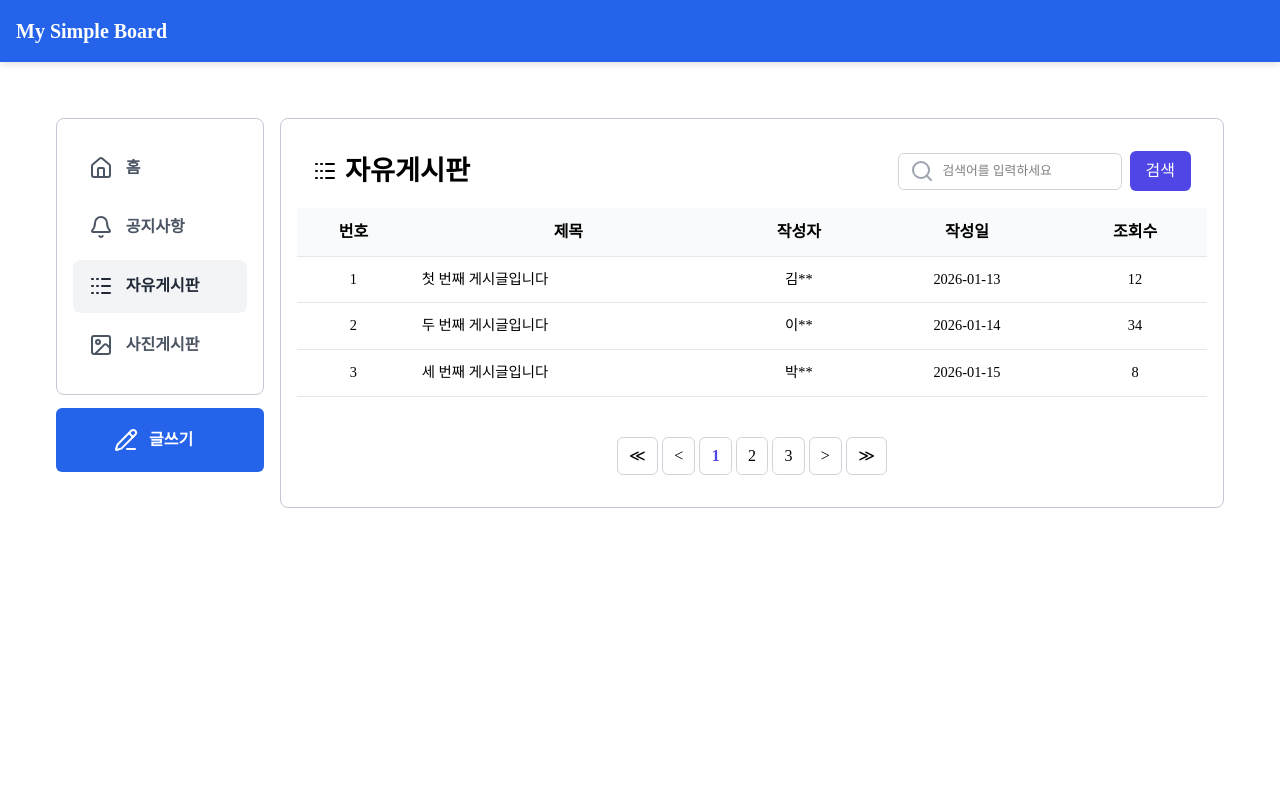
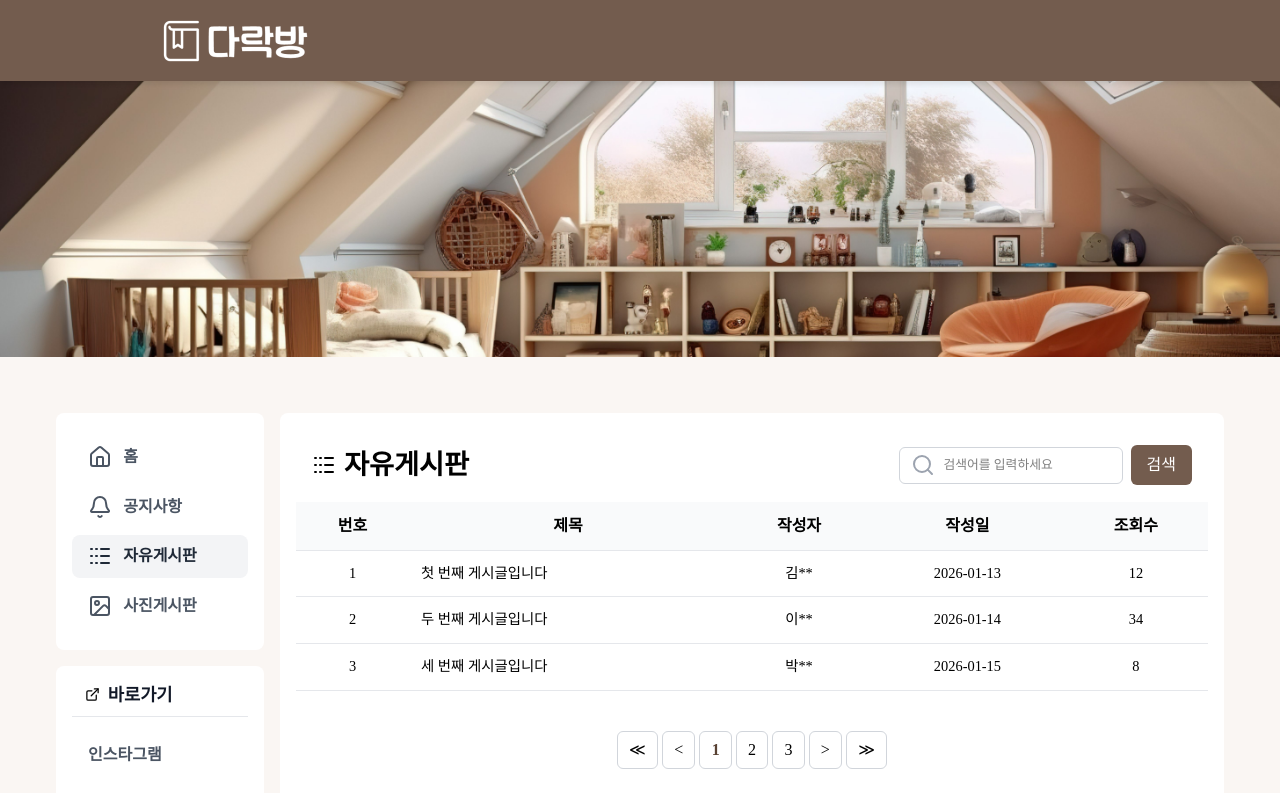
Before and after one commit to soohyun111/simple-board, a React (Vite) app: page / in a window 1280 px wide. Shown: the top 793 px of the page. Built offline with nearby package versions, Linux system fonts and the light colour scheme.

Commit message:
complete board UI structure
로고, 배너 등 이미지 추가와 배경 색을 변경하는 등 전체적인 UI 구조를 마무리하였습니다.

```diff
--- a/src/App.tsx
+++ b/src/App.tsx
@@ -1,3 +1,4 @@
+import Banner from "./components/Banner";
 import Header from "./components/Header";
 import Sidebar from "./components/Sidebar";
 import Footer from "./components/Footer";
@@ -9,6 +10,7 @@ export default function App() {
   return (
     <div className="app">
       <Header />
+      <Banner />
 
       <div className="app-body">
         <Sidebar />
--- /dev/null
+++ b/src/components/Banner.css
@@ -0,0 +1,12 @@
+.banner {
+  width: 100%;
+  height: 16rem;
+  overflow: hidden;
+  margin-bottom: 1rem;
+}
+
+.banner-image {
+  width: 100%;
+  height: 100%;
+  object-fit: cover;
+}
--- /dev/null
+++ b/src/components/Banner.tsx
@@ -0,0 +1,9 @@
+import banner from "../img/banner.jpg";
+
+export default function Banner() {
+  return (
+    <div className="banner">
+      <img  src={banner} className="banner-image"/>
+    </div>
+  );
+}
--- a/src/components/Footer.css
+++ b/src/components/Footer.css
@@ -3,8 +3,8 @@
   padding: 1rem;
   text-align: center;
 
-  background-color: #e5e7eb;
-  color: #374151;
+  background-color: #735c4e;
+  color: #ffffff;
 
   font-size: 0.875rem;
 }
--- a/src/components/Header.css
+++ b/src/components/Header.css
@@ -1,15 +1,17 @@
 .header {
-  position: sticky;
+  width: 100%;
   top: 0;
   z-index: 1000;
 
-  background-color: #2563eb;
+  background-color: #735c4e;
   color: #ffffff;
   padding: 1rem;
   box-shadow: 0 4px 6px -1px rgb(0 0 0 / 0.1);
 }
 
-.header-title {
-  font-size: 1.25rem;
-  font-weight: 700;
+.header-group{
+  display: flex;
+  max-width: 60rem;
+  margin: 0 auto;
+  align-items: center;
 }
--- a/src/components/Header.tsx
+++ b/src/components/Header.tsx
@@ -1,9 +1,12 @@
+import logo from "../img/logo.png";
 import "./Header.css";
 
 export default function Header() {
   return (
     <header className="header">
-      <h1 className="header-title">My Simple Board</h1>
+      <div className="header-group">
+        <a href="/"> <img src={logo}/> </a>
+      </div>
     </header>
   );
 }
--- a/src/components/List.css
+++ b/src/components/List.css
@@ -3,7 +3,7 @@
   max-width: 60rem;
   margin: 0 auto;
   padding: 2rem 1rem;
-  border: 1px solid #c3c9d4;
+  background-color: #ffffff;
   border-radius: 0.5rem;
   margin-top: 2.5rem;
 }
@@ -62,7 +62,7 @@
 
 .search-button {
   padding: 0.5rem 1rem;
-  background-color: #4f46e5;
+  background-color: #735c4e;
   color: white;
   font-weight: 500;
   border-radius: 0.375rem;
@@ -70,7 +70,7 @@
 }
 
 .search-button:hover {
-  background-color: #4338ca;
+  background-color: #584133;
 }
 
 /* 테이블 */
@@ -118,7 +118,7 @@
 }
 
 .pagination button.active {
-  color: #4f46e5;
+  color: #584133;
   font-weight: 600;
 }
 
--- a/src/components/Sidebar.css
+++ b/src/components/Sidebar.css
@@ -1,6 +1,5 @@
 .sidebar-container {
   position: relative;
-  background-color: #ffffff;
   padding: 1rem;
 }
 
@@ -19,19 +18,36 @@
 .sidebar {
   width: 13rem;
   height: 100vh;
+  margin-top: 1.5rem;
 }
 
 .sidebar-nav {
-  border: 1px solid #c3c9d4;
+  background-color: #ffffff;
   border-radius: 0.5rem;
-  margin-top: 2.5rem;
+  margin-top: 1rem;
   padding: 1rem;
+}
+
+.sidebar-header {
+  display: flex;
+  align-items: center;
+  gap: 0.5rem;
+  padding: 0 0 0.5rem 0.8rem;
+  margin-bottom: 1rem;
+  border-bottom: 1px solid #e5e7eb;
+}
+
+.sidebar-title {
+  font-size: 1.1rem;
+  font-weight: 600;
+  color: #111827;
 }
 
 .sidebar-item {
   display: flex;
   align-items: center;
-  padding: 0.5rem 1rem;
+  gap: 0.7rem;
+  padding: 0.2rem 1rem;
   margin: 0.4rem 0;
   border-radius: 0.5rem;
 
@@ -53,8 +69,7 @@
 }
 
 .sidebar-text {
-  margin: 0.4rem 0.8rem;
-
+  margin: 0.4rem 0;
 }
 
 /* 글쓰기 버튼 */
@@ -67,14 +82,14 @@
   padding: 0.5rem 1.8rem 0.5rem 1rem;
   align-items: center;
   gap: 0.7rem;
-  background-color: #2563eb;
+  background-color: #735c4e;
   color: white;
   border-radius: 0.375rem;
   font-weight: 600;
   cursor: pointer;
-   justify-content: center;
+  justify-content: center;
 }
 
 .write-button:hover {
-  background-color: #1d4ed8;
+  background-color: #584133;
 }
--- a/src/components/Sidebar.tsx
+++ b/src/components/Sidebar.tsx
@@ -1,4 +1,4 @@
-import { House, Image, Bell, Logs, PencilLine } from "lucide-react";
+import { House, Bell, Logs, Image, ExternalLink, PencilLine} from "lucide-react";
 import "./Sidebar.css";
 
 export default function Sidebar() {
@@ -23,6 +23,25 @@ export default function Sidebar() {
               <Image /><span className="sidebar-text">사진게시판</span>
             </a>
           </nav>
+
+          <nav className="sidebar-nav">
+            <div className="sidebar-header">
+               <ExternalLink size={15}/><h2 className="sidebar-title">바로가기</h2>
+            </div>
+
+            <a className="sidebar-item" href="https://www.instagram.com/" target='_blank'>
+              <span className="sidebar-text">인스타그램</span>
+            </a>
+
+            <a className="sidebar-item" href="https://x.com/" target='_blank'>
+              <span className="sidebar-text">X (트위터)</span>
+            </a>
+
+            <a className="sidebar-item" href="https://section.blog.naver.com/" target='_blank'>
+              <span className="sidebar-text">네이버 블로그</span>
+            </a>
+          </nav>
+
           <button className="write-button"><PencilLine /><span>글쓰기</span></button>
         </div>
       </div>
--- a/src/index.css
+++ b/src/index.css
@@ -4,6 +4,10 @@
   display: flex;
   flex-direction: column;
   min-height: 100vh;
+}
+
+body{
+  background-color: #faf6f3;
 }
 
 .app-body {
```
Also changed, not shown: src/img/banner.jpg (added), src/img/logo.png (added).
